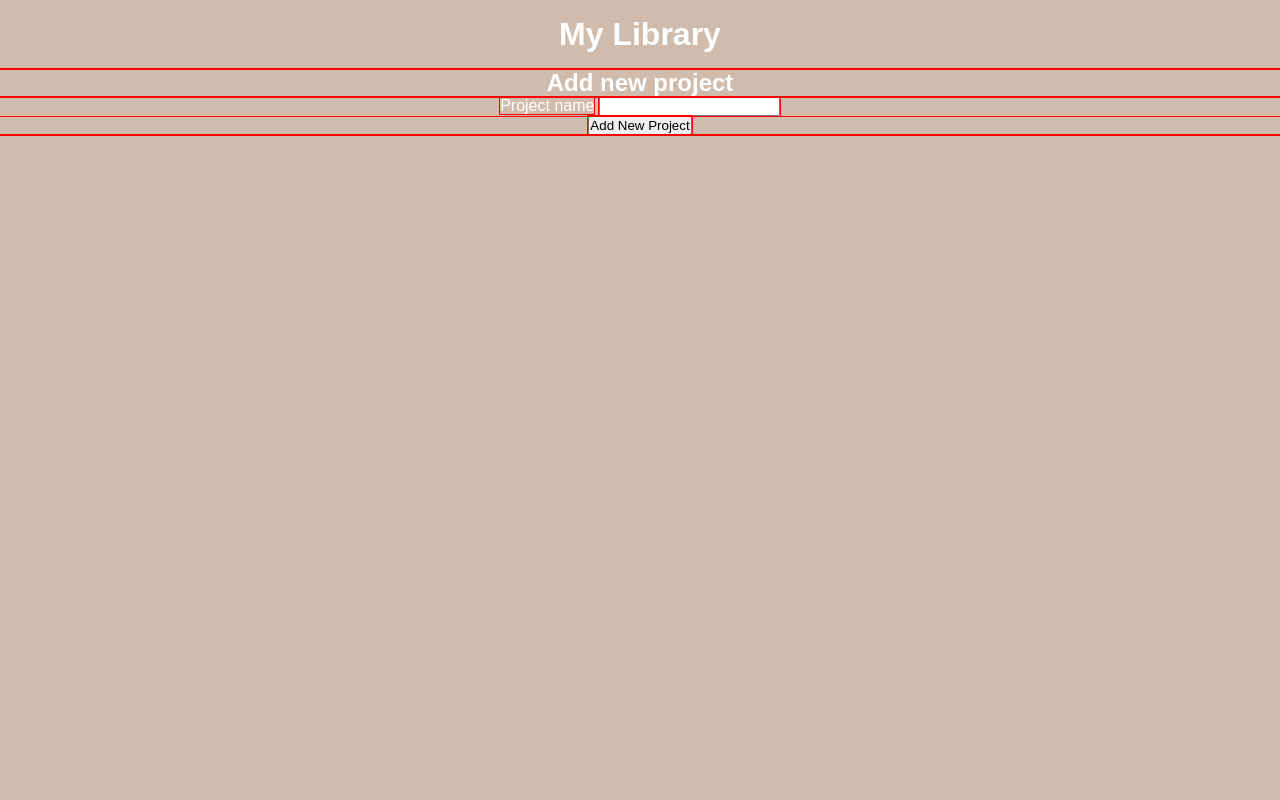
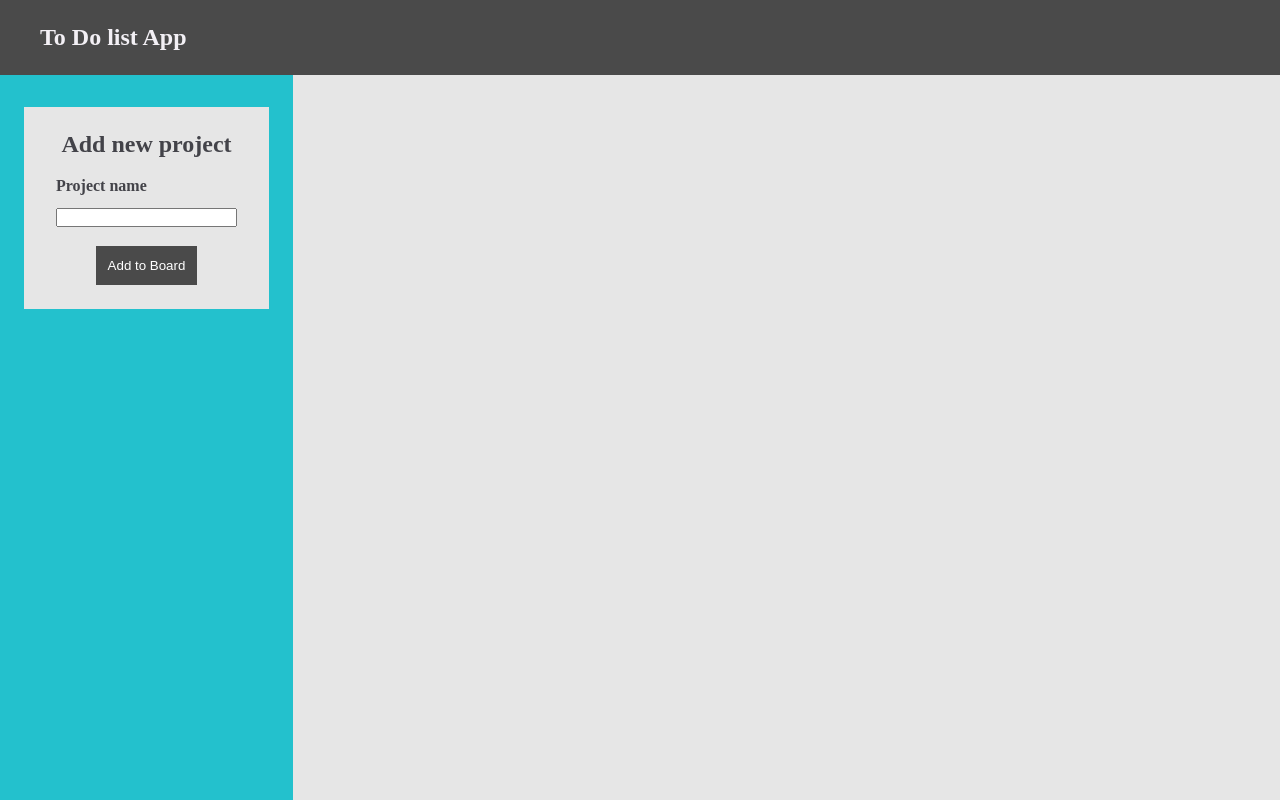
Before and after one commit to DC75166/odin-to-do-list, a website built with webpack: page webpack-starter/src/template.html in a window 1280 px wide. Built offline with nearby package versions, Linux system fonts and the light colour scheme.

Commit message:
Created the html file and css design for home page

```diff
--- a/webpack-starter/src/style.css
+++ b/webpack-starter/src/style.css
@@ -1,68 +1,87 @@
 *{
+  padding: 0;
   margin: 0;
-  padding: 0;
   box-sizing: border-box;
-  outline: 1px solid red;
 }
-body {
-    font-family: Arial, sans-serif;
-    text-align: center;
-    color: white;
-    min-height: 100vh;
-    background-color:#cfbcad; /*fallback color*/
-    display:flex;
+body{
+  display: flex;
   flex-direction: column;
-    justify-content: space-between;
+  height: 100vh;
+}
+.container{
+  flex:1;
+  display: flex;
+  flex-direction: column;
+  background-color: rgba(230,230,230,255);
+}
+.header{
+  flex-shrink: 0;
+  background-color: rgba(74,74,74,255);
+}
+.title{
+  display: flex;
+  justify-content: flex-start;
+  padding: 1.5rem 1rem;
+  margin-left: 1.5rem;
+}
+.headline{
+  font-size: 1.5rem;
+  color:rgba(243,240,245,255);
+}
+.todo-body{
+  flex: 1;
+  display: flex;
+  overflow: auto;
+}
+.sidebar{
+  display: flex;
+  flex-direction: column;
+  padding: 1rem 1.5rem;
+  background-color: rgba(35,193,205,255);
+}
+.add{
+  display: flex;
+  align-items: center;
+  justify-content: center;
+}
+.form-title{
+  font-size: 1.5rem;
+}
+.add-project{
+  padding:12px;
+  background-color: rgba(74,74,74,255);
+  color:white;
+  border: none;
+  cursor: pointer;
+}
+.add-project:hover{
+transform: scale(1.1);
 }
 
-header {
-    background-color: rgba(0, 0, 0, 0.7);
-    padding: 1rem;
-    margin: 0;
-  }
-
-  nav button {
-    background-color: #555;
-    color: white;
-    border: none;
-    padding: 0.5rem 1rem;
-    margin: 0 0.5rem;
-    cursor: pointer;
-    font-size: 1rem;
-    border-radius: 4px;
-  }
-
-  nav button:hover {
-    background-color: red;
-  }
-
-  #content {
-    margin-top:-10rem;
-    padding: 1rem;
+form{
   display: flex;
   flex-direction: column;
   align-items: center;
   justify-content: center;
+  padding: 1.5rem .8rem;
+  color:rgba(67,67,73,255);
+  font-weight: 900;
+  background-color:rgba(230,230,230,255);
+  margin-top: 1rem;
 }
-  h1, p{
-    color:white;
-    padding: 1rem;
+.form1{
+  display: flex;
+  flex-direction: column;
+  padding: 1.2rem;
+  gap: .8rem;
 }
-  .active{
-    background-color: red;
+.main{
+  display: flex;
+  padding: 20px;
+  margin-top: 9px;
+  gap: 12px;
+  box-sizing: border-box;
+  overflow: hidden;
+  flex-wrap: wrap;
+  align-items: flex-start;
 }
-  footer {
-    text-align: center;
-    padding: 1rem;
-    font-size: 0.9rem;
-    background-color: rgba(0, 0, 0, 0.7);
-    color: white;
-    position: fixed;
-    bottom: 0;
-    width: 100%;
-  }
-
-  footer a {
-    color: #90caf9;
-    text-decoration: none;
-  }
--- a/webpack-starter/src/template.html
+++ b/webpack-starter/src/template.html
@@ -3,14 +3,14 @@
 
 <head>
   <meta charset="UTF-8" />
-  <title>Webpack Starter</title>
+  <title>To do App</title>
 </head>
 
 <body>
-  <div id="app">
+  <div id="app" class="container">
     <div class="header">
       <div class="title">
-        <h1 class="headline">My Library</h1>
+        <h1 class="headline">To Do list App</h1>
       </div>
     </div>
     <div class="todo-body">
@@ -22,7 +22,7 @@
               <label for="projectname">Project name</label>
               <input type="text" name="todoname" id="todoname">
             </div>
-            <input type="submit" value="Add New Project" class="add-project">
+            <input type="submit" value="Add to Board" class="add-project">
           </form>
         </div>
       </div>
```
Lines whose indentation alone changed are shown as unchanged.
